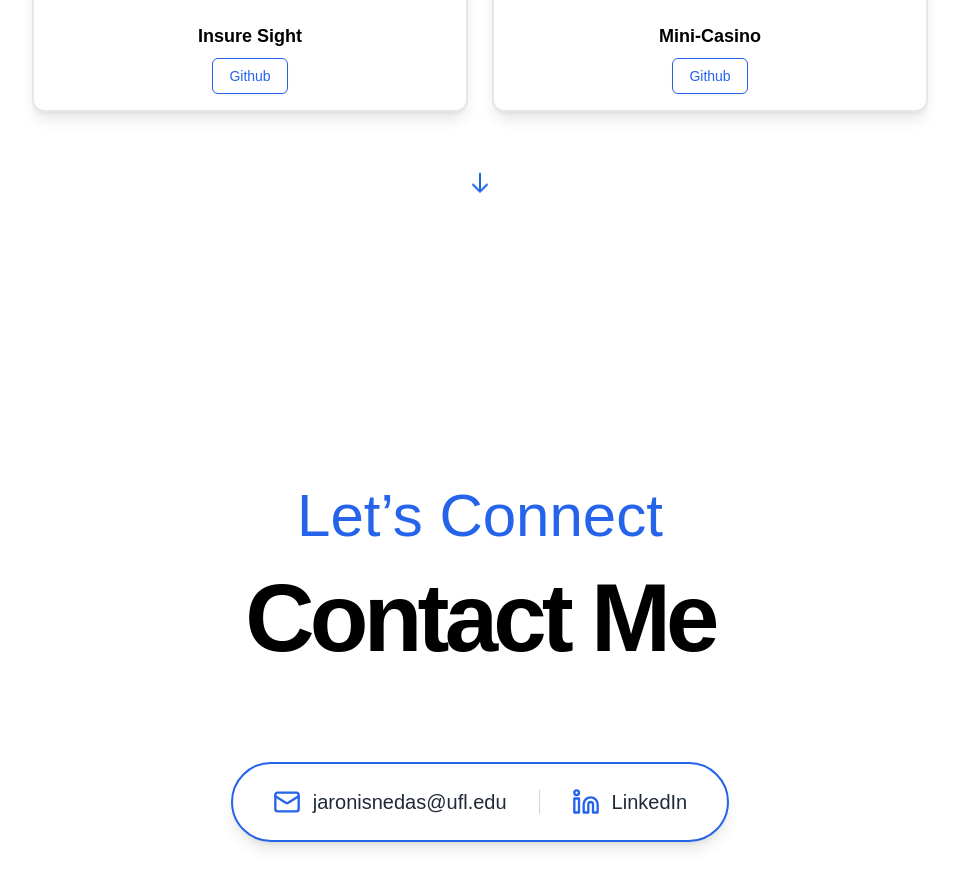
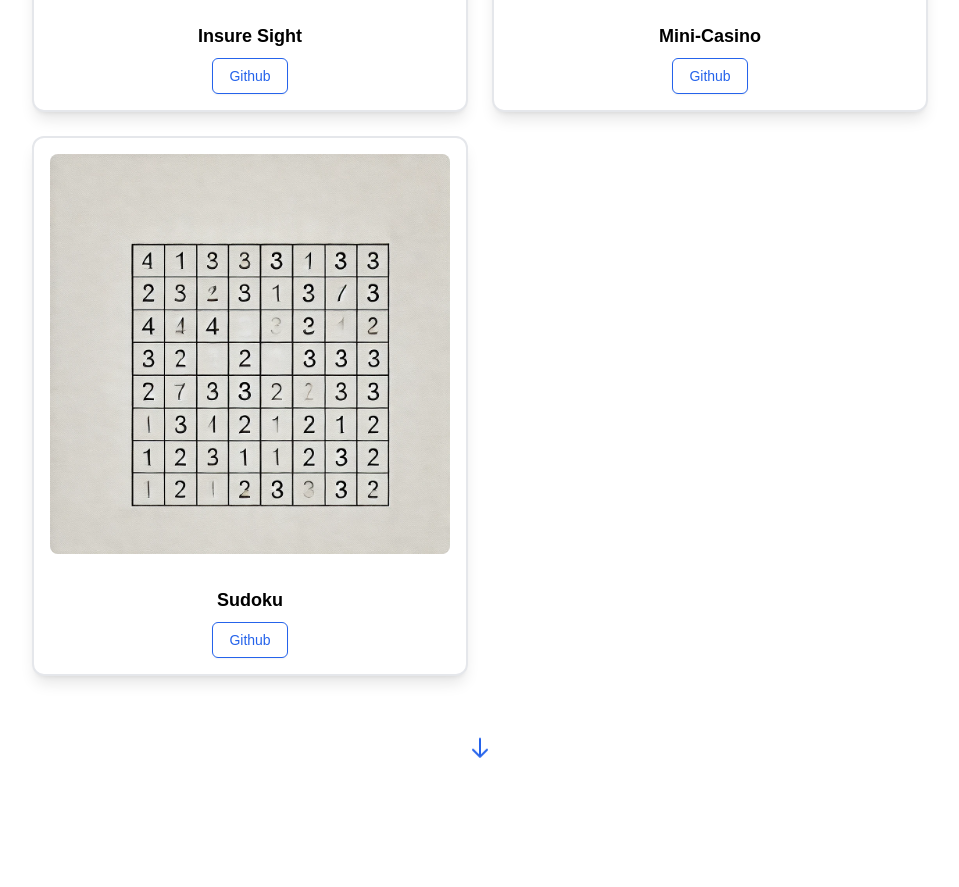
Before and after one commit to Nedas-Jaronis/Portfolio, a Next.js app: page / in a window 1280 px wide. Shown: the part 2480-3367 px from the top of the page, without its empty margins (160-1119 px from the left). Built offline with nearby package versions, Linux system fonts and the light colour scheme.

Commit message:
New Project

```diff
--- a/app/components/projects.tsx
+++ b/app/components/projects.tsx
@@ -14,6 +14,11 @@ export default function Projects() {
       title: "Mini-Casino",
       image: "/Casino_pic.webp",
       github: "https://github.com/Nedas-Jaronis/Mini-Casino",
+    },
+    {
+      title: "Sudoku",
+      image: "/Sudoku_Cover_Photo.webp",
+      github: "https://github.com/trenton125/Sudoku-Project",
     }
   ];
 
```
Also changed, not shown: public/Sudoku_Cover_Photo.webp (added).
